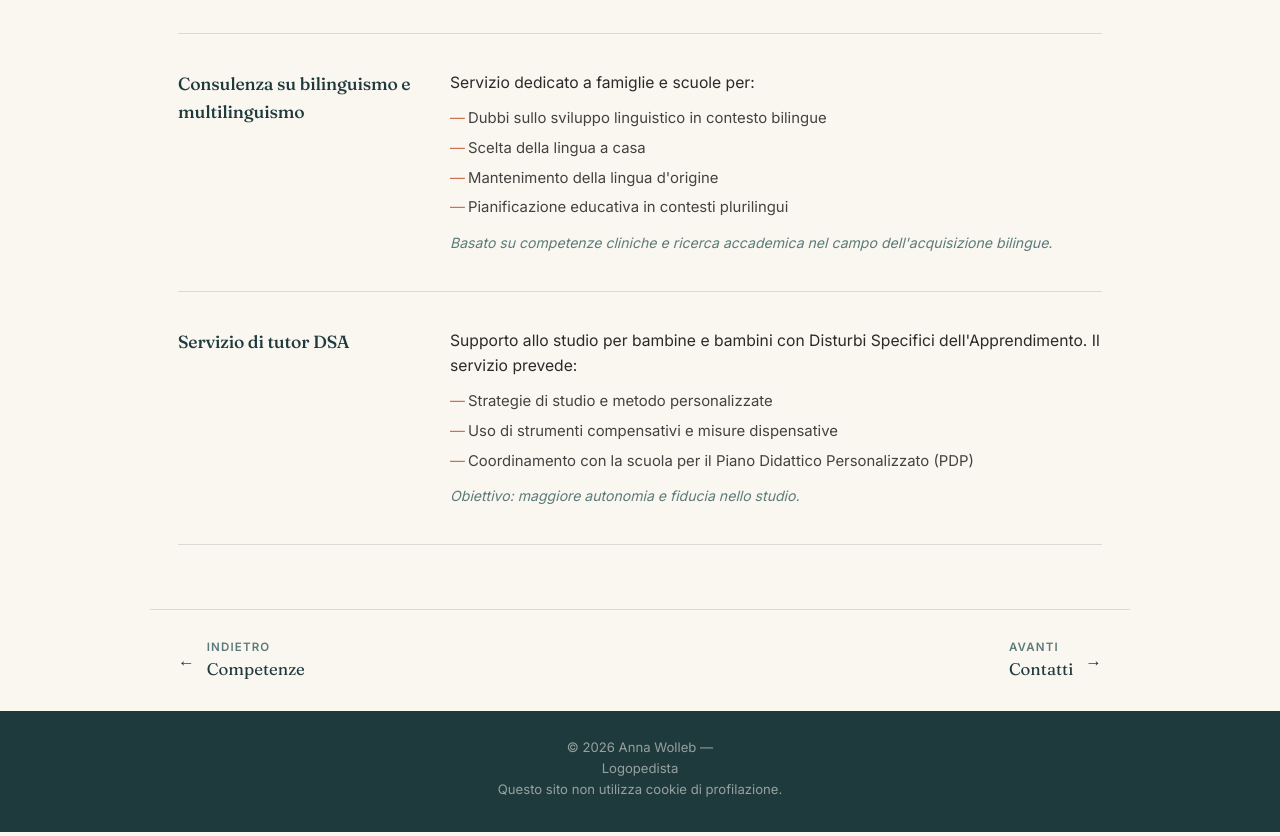
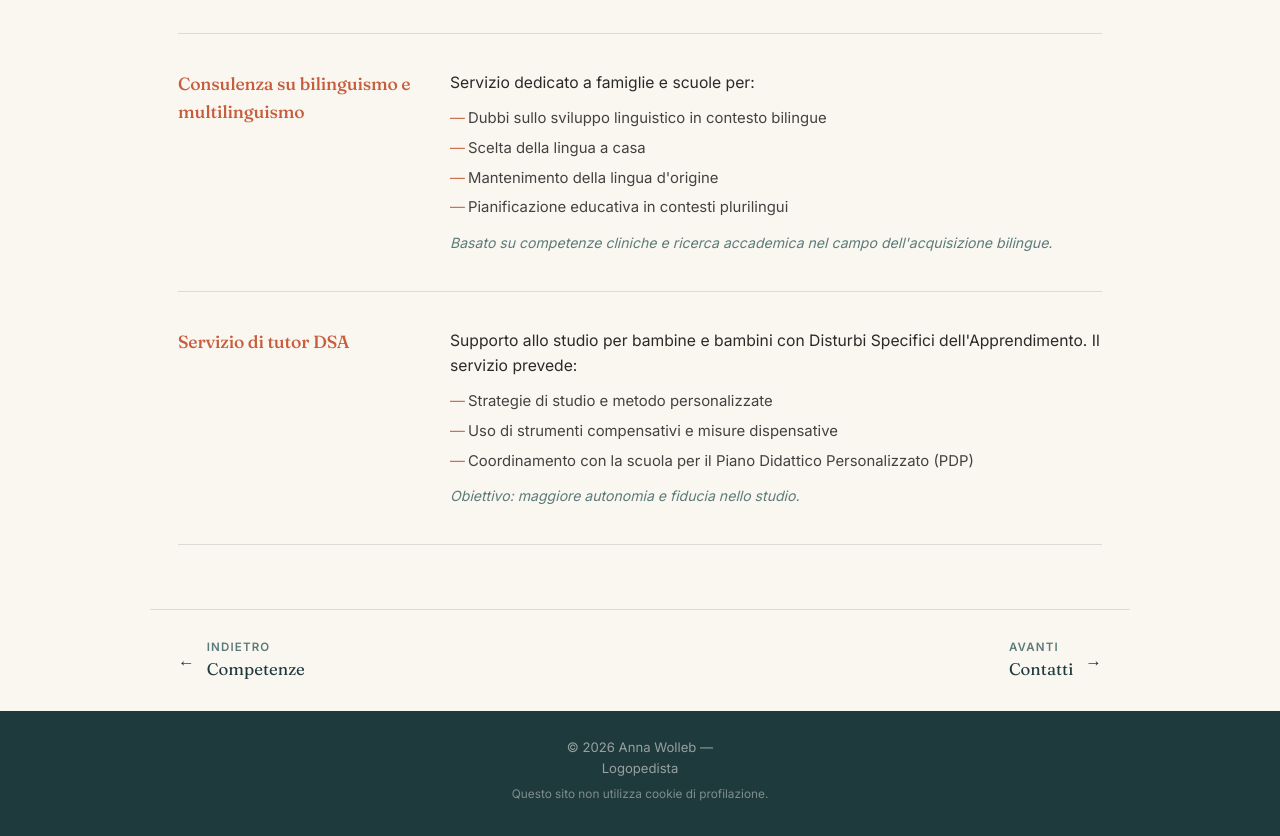
Before and after one commit to annawolleb/annawolleb.github.io, a plain HTML site: page services.html in a window 1280 px wide. Shown: the part 1537-2373 px from the top of the page. Drawn offline with Linux system fonts and the light colour scheme.

Commit message:
dimenticato

```diff
--- a/styles.css
+++ b/styles.css
@@ -219,6 +219,7 @@ nav a.nav-link.is-active { opacity: 1; }
   line-height: 1.08;
   max-width: 700px;
   margin-bottom: 16px;
+  color: var(--clay);
 }
 
 .page-header .hero-sub {
@@ -347,6 +348,7 @@ section { padding: 64px 0; border-top: 1px solid var(--line); }
 .expertise-card h3 {
   font-size: 1.12rem;
   margin-bottom: 8px;
+  color: var(--clay);
 }
 
 .expertise-card p {
@@ -414,6 +416,7 @@ section { padding: 64px 0; border-top: 1px solid var(--line); }
 
 .service-detail h3 {
   font-size: 1.1rem;
+  color: var(--clay);
 }
 
 .sd-intro {
@@ -565,6 +568,12 @@ footer {
   padding: 26px 0 32px;
 }
 
+footer .footer-note {
+  margin-top: 6px;
+  font-size: 0.74rem;
+  opacity: 0.8;
+}
+
 /* ---------- LANGUAGE VISIBILITY ---------- */
 [data-lang="it"] { display: inline; }
 [data-lang="en"] { display: none; }
```
